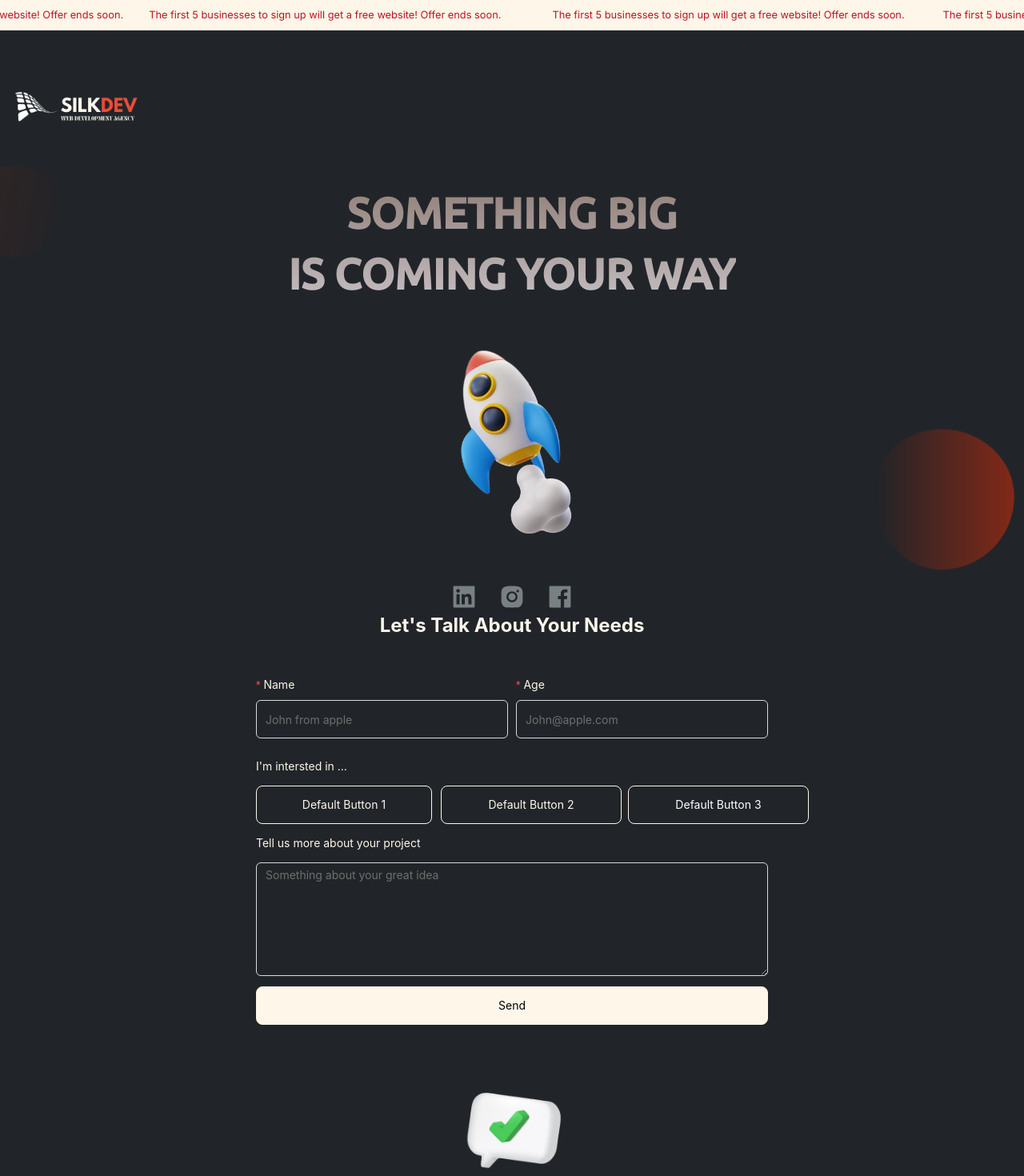
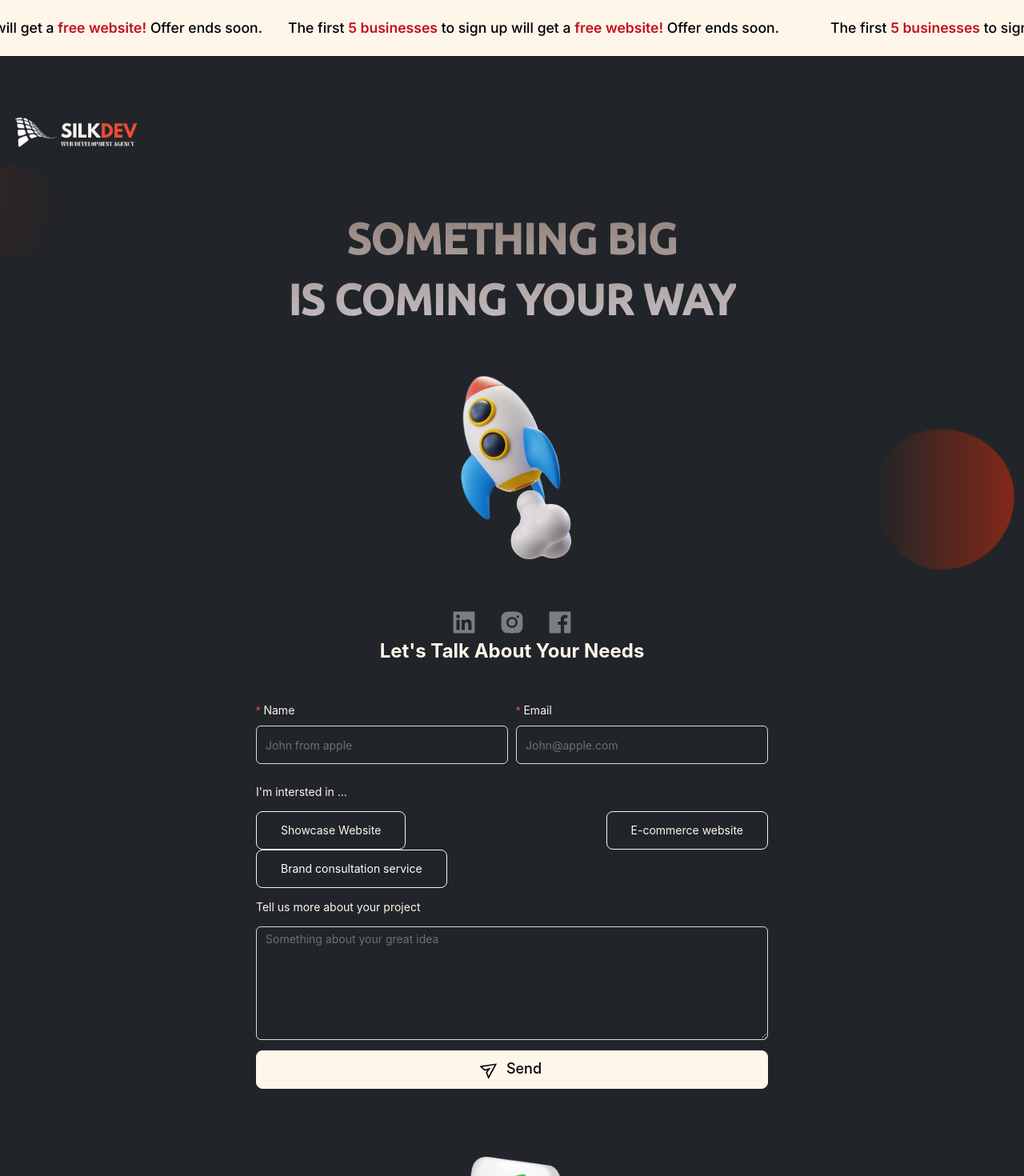
Before and after one commit to Silk-Dev/Silkdev-ComingSoon-Page, a Next.js app: page / in a window 1280 px wide. Shown: the top 1470 px of the page at 80% size. Built offline with nearby package versions, Linux system fonts and the light colour scheme.

Commit message:
update form

```diff
--- a/src/app/components/form/Formm.tsx
+++ b/src/app/components/form/Formm.tsx
@@ -1,7 +1,7 @@
 "use client";
 import React, { useState, useEffect } from 'react';
 import { Form, Input, Button, Space , message, Steps, theme} from 'antd';
-
+import { SendOutlined } from '@ant-design/icons'
 const { TextArea } = Input;
 
 import styles from "./form.module.scss"
@@ -82,8 +82,8 @@ const Formm: React.FC = () => {
       <Form.Item className={styles.custominputs} name="name" label={<span className={styles.customlabel}>Name</span>} rules={[{ required: true }]}>
         <Input className={styles.input} placeholder='John from apple'/>
       </Form.Item>
-      <Form.Item  className={styles.custominputs} name="age" label={<span className={styles.customlabel}>Age</span>} rules={[{ required: true }]}>
-        <Input className={styles.input} placeholder='John@apple.com'/>
+      <Form.Item  className={styles.custominputs}  name="email" label={<span className={styles.customlabel}>Email</span>} rules={[{ required: true }]}>
+        <Input className={styles.input} type="email" placeholder='John@apple.com'/>
       </Form.Item>
       </div>
 <h1 className={styles.H1}>I'm intersted in ...</h1>
@@ -99,7 +99,7 @@ const Formm: React.FC = () => {
 
     onClick={() => handleButtonClick(1)}
   >
-    Default Button 1
+    Showcase Website
   </button>
   <button
   className={styles.buttons}
@@ -109,7 +109,7 @@ const Formm: React.FC = () => {
   }}
     onClick={() => handleButtonClick(2)}
   >
-    Default Button 2
+    E-commerce website
   </button>
   <button
   className={styles.buttons}
@@ -119,7 +119,7 @@ const Formm: React.FC = () => {
     }}
     onClick={() => handleButtonClick(3)}
   >
-    Default Button 3
+    Brand consultation service
   </button>
  </Space>
  <h1 className={styles.H2}>Tell us more about your project</h1>
@@ -131,11 +131,11 @@ const Formm: React.FC = () => {
         type="submit"
         disabled={!submittable}
         style={{
-          cursor: submittable ? 'pointer' : 'not-allowed',
+          cursor: submittable ? 'pointer' : 'not-allowed',fontSize:"18px",fontWeight:"500"
 
         }}
       >
-        Send
+        <SendOutlined style={{marginRight:'10px',fontSize:"20px",rotate:"-35deg"}}/>Send
       </button>
 
     </Form>
--- a/src/app/components/form/form.module.scss
+++ b/src/app/components/form/form.module.scss
@@ -34,14 +34,16 @@
     border: 1px solid #fff6ea;
     color: black;
     height: 6vh;
-    width: 207%;
+    width: 100%;
+    padding: 0 30px;
     border-radius: 1vh;}
 
 .space{
-    gap:19.5% !important;
+    gap:3% !important;
     width: 100% !important;
     margin-top: 2%;
-
+    display: flex;
+    justify-content: space-between;
 
 }
 .H1{color:#fff6ea !important;}
--- a/src/app/components/slider/Slider.tsx
+++ b/src/app/components/slider/Slider.tsx
@@ -10,11 +10,11 @@ const Slider = () => {
   <div className={styles.announcement}>
   <Marquee>
   <div className={`${styles.announcementtext} ${styles.text1}`}>
-  <span>The first 5 businesses to sign up will get a free website! Offer ends soon.</span>
-  <span>The first 5 businesses to sign up will get a free website! Offer ends soon.</span>
+  <p>The first <span className={styles.redText}>5 businesses</span> to sign up will get a <span className={styles.redText}>free website!</span> Offer ends soon.</p>
+  <p>The first <span className={styles.redText}>5 businesses</span> to sign up will get a <span className={styles.redText}>free website!</span> Offer ends soon.</p>
   </div>
   <div className={`${styles.announcementtext} ${styles.text2}`}>
-  <span>The first 5 businesses to sign up will get a free website! Offer ends soon.</span>
+  <p>The first <span className={styles.redText}>5 businesses</span> to sign up will get a <span className={styles.redText}>free website!</span> Offer ends soon.</p>
 
   </div>
   </Marquee>
--- a/src/app/components/slider/slider.module.scss
+++ b/src/app/components/slider/slider.module.scss
@@ -1,25 +1,30 @@
 
 .announcement {
     background: #FFF6EA;
-    color: #C1121F;
+    color: #000;
+    font-weight: 500;
     display: flex;
     justify-content: space-between;
     align-items: center;
-    height: 38px;
-    font-size: 0.8rem;
+    height: 70px;
+    font-size: 1.1rem;
     }
 .announcementtext{
 display:flex;
 align-items:center;
 margin-right:2rem
 }
-.text1 span{
+.redText{
+    color: #C1121F;
+    font-weight: 600;
+}
+.text1 p{
 margin-right:2rem;
 
 }
-.text2 span:not(:last-child){
+.text2 p:not(:last-child){
 margin-right:2rem
 }
-.text2 span:last-child{
+.text2 p:last-child{
 margin-right:1rem
 }
```
